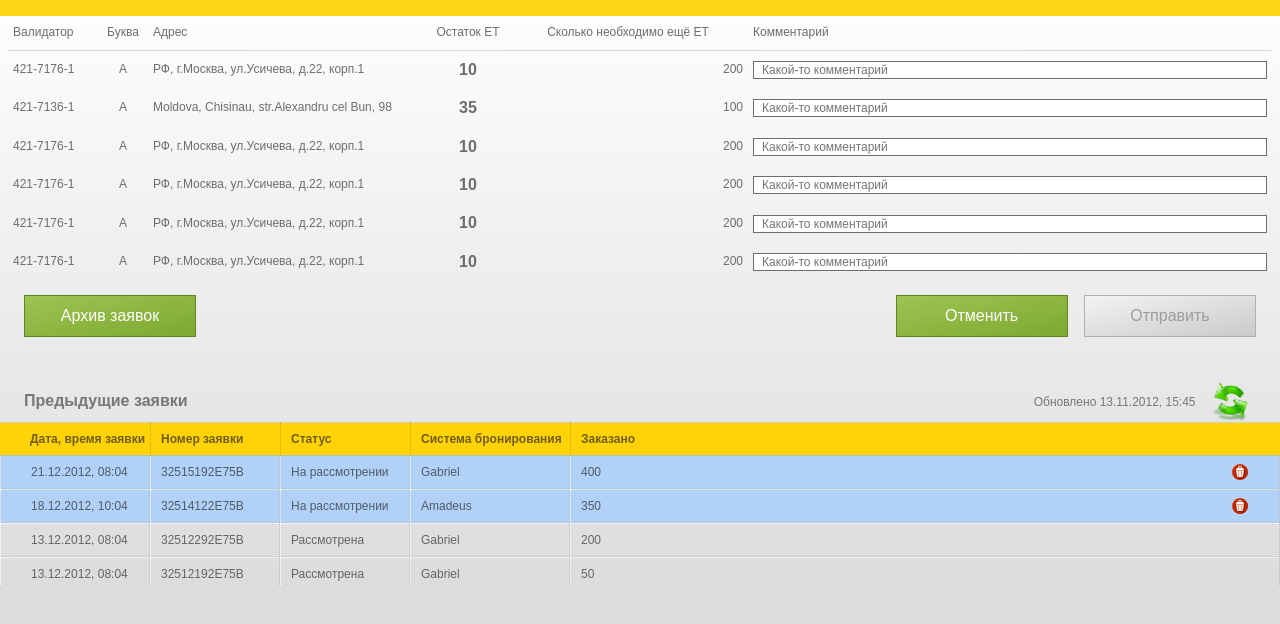
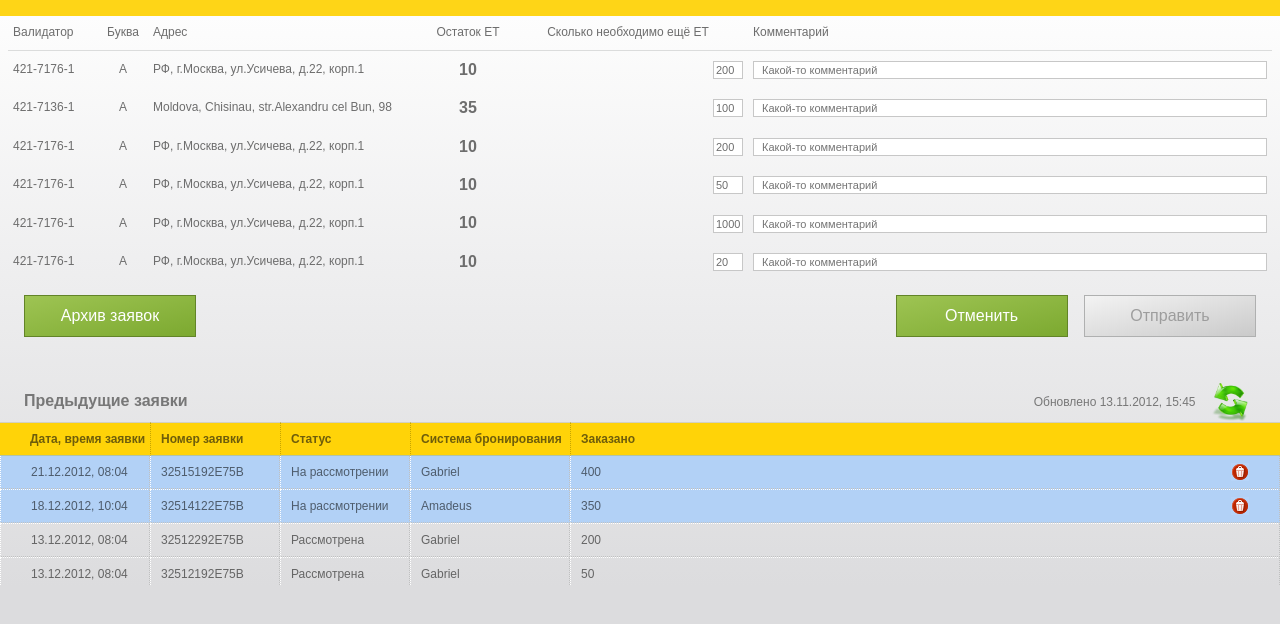
Before and after one commit to m-ilnitsky/AISClientWebVideo, a plain HTML site: page css-gabriel/index.html in a window 1280 px wide. Shown: the part 44-668 px from the top of the page. Drawn offline with Linux system fonts and the light colour scheme.

Commit message:
css-gabriel: исправлены замечания из второго письма

```diff
--- a/css-gabriel/css/style.css
+++ b/css-gabriel/css/style.css
@@ -140,6 +140,20 @@ table {
     text-align: right;
 }
 
+.validator-table__request {
+    width: 30px;
+    height: 18px;
+    outline: none;
+    border: 1px solid #c7c7c7;
+    font-size: 11px;
+    color: #6d6d6d;
+}
+
+.validator-table__request:hover {
+    outline: none;
+    border: 1px solid #c7c7c7;
+}
+
 .validator-table__comment-col {
     text-align: left;
 }
@@ -148,13 +162,15 @@ table {
     width: 100%;
     height: 18px;
     outline: none;
-    border: 1px solid #6d6d6d;
+    border: 1px solid #c7c7c7;
     padding-left: 8px;
+    font-size: 11px;
+    color: #6d6d6d;
 }
 
 .validator-table__comment:hover {
     outline: none;
-    border: 1px solid #6d6d6d;
+    border: 1px solid #c7c7c7;
 }
 
 /* Validator Table End */
@@ -234,6 +250,7 @@ table {
     width: 40px;
     margin-right: 30px;
     margin-left: 10px;
+    cursor: pointer;
 }
 
 /* Previous Requests Table Header End */
--- a/css-gabriel/index.html
+++ b/css-gabriel/index.html
@@ -51,7 +51,9 @@
                     <td class="validator-table__letter-col">A</td>
                     <td class="validator-table__address-col">РФ, г.Москва, ул.Усичева, д.22, корп.1</td>
                     <td class="validator-table__rest-col">10</td>
-                    <td class="validator-table__request-col">200</td>
+                    <td class="validator-table__request-col">
+                        <input type="text" class="validator-table__request" value="200">
+                    </td>
                     <td class="validator-table__comment-col">
                         <input type="text" class="validator-table__comment" placeholder="Какой-то комментарий">
                     </td>
@@ -61,7 +63,9 @@
                     <td class="validator-table__letter-col">A</td>
                     <td class="validator-table__address-col">Moldova, Chisinau, str.Alexandru cel Bun, 98</td>
                     <td class="validator-table__rest-col">35</td>
-                    <td class="validator-table__request-col">100</td>
+                    <td class="validator-table__request-col">
+                        <input type="text" class="validator-table__request" value="100">
+                    </td>
                     <td class="validator-table__comment-col">
                         <input type="text" class="validator-table__comment" placeholder="Какой-то комментарий">
                     </td>
@@ -71,7 +75,9 @@
                     <td class="validator-table__letter-col">A</td>
                     <td class="validator-table__address-col">РФ, г.Москва, ул.Усичева, д.22, корп.1</td>
                     <td class="validator-table__rest-col">10</td>
-                    <td class="validator-table__request-col">200</td>
+                    <td class="validator-table__request-col">
+                        <input type="text" class="validator-table__request" value="200">
+                    </td>
                     <td class="validator-table__comment-col">
                         <input type="text" class="validator-table__comment" placeholder="Какой-то комментарий">
                     </td>
@@ -81,7 +87,9 @@
                     <td class="validator-table__letter-col">A</td>
                     <td class="validator-table__address-col">РФ, г.Москва, ул.Усичева, д.22, корп.1</td>
                     <td class="validator-table__rest-col">10</td>
-                    <td class="validator-table__request-col">200</td>
+                    <td class="validator-table__request-col">
+                        <input type="text" class="validator-table__request" value="50">
+                    </td>
                     <td class="validator-table__comment-col">
                         <input type="text" class="validator-table__comment" placeholder="Какой-то комментарий">
                     </td>
@@ -91,7 +99,9 @@
                     <td class="validator-table__letter-col">A</td>
                     <td class="validator-table__address-col">РФ, г.Москва, ул.Усичева, д.22, корп.1</td>
                     <td class="validator-table__rest-col">10</td>
-                    <td class="validator-table__request-col">200</td>
+                    <td class="validator-table__request-col">
+                        <input type="text" class="validator-table__request" value="1000">
+                    </td>
                     <td class="validator-table__comment-col">
                         <input type="text" class="validator-table__comment" placeholder="Какой-то комментарий">
                     </td>
@@ -101,7 +111,9 @@
                     <td class="validator-table__letter-col">A</td>
                     <td class="validator-table__address-col">РФ, г.Москва, ул.Усичева, д.22, корп.1</td>
                     <td class="validator-table__rest-col">10</td>
-                    <td class="validator-table__request-col">200</td>
+                    <td class="validator-table__request-col">
+                        <input type="text" class="validator-table__request" value="20">
+                    </td>
                     <td class="validator-table__comment-col">
                         <input type="text" class="validator-table__comment" placeholder="Какой-то комментарий">
                     </td>
@@ -126,7 +138,7 @@
             <div>
                 Обновлено 13.11.2012, 15:45
             </div>
-            <img class="request-table-header__refresh-icon" src="images/refresh.png">
+            <img class="request-table-header__refresh-icon" src="images/refresh.png"  alt="Обновить" title="Обновить"/>
         </div>
     </div>
     <div class="request-table">
```
